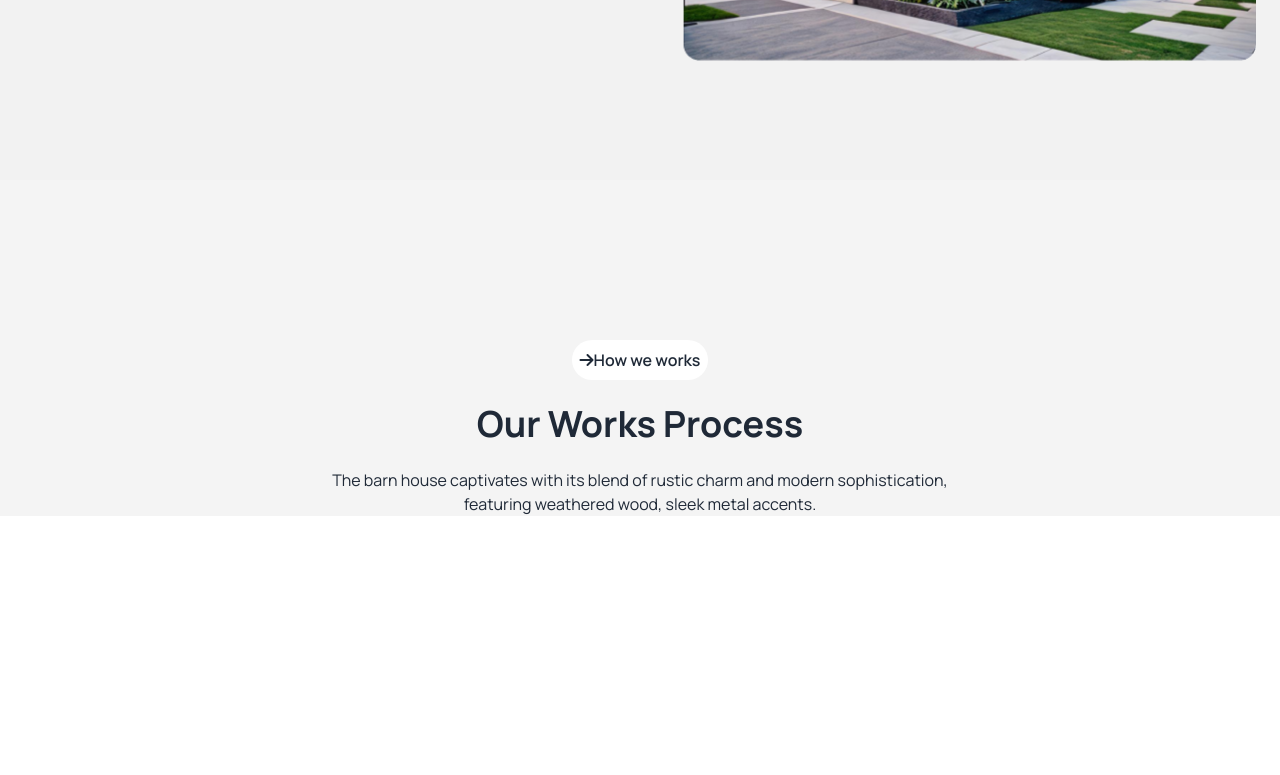
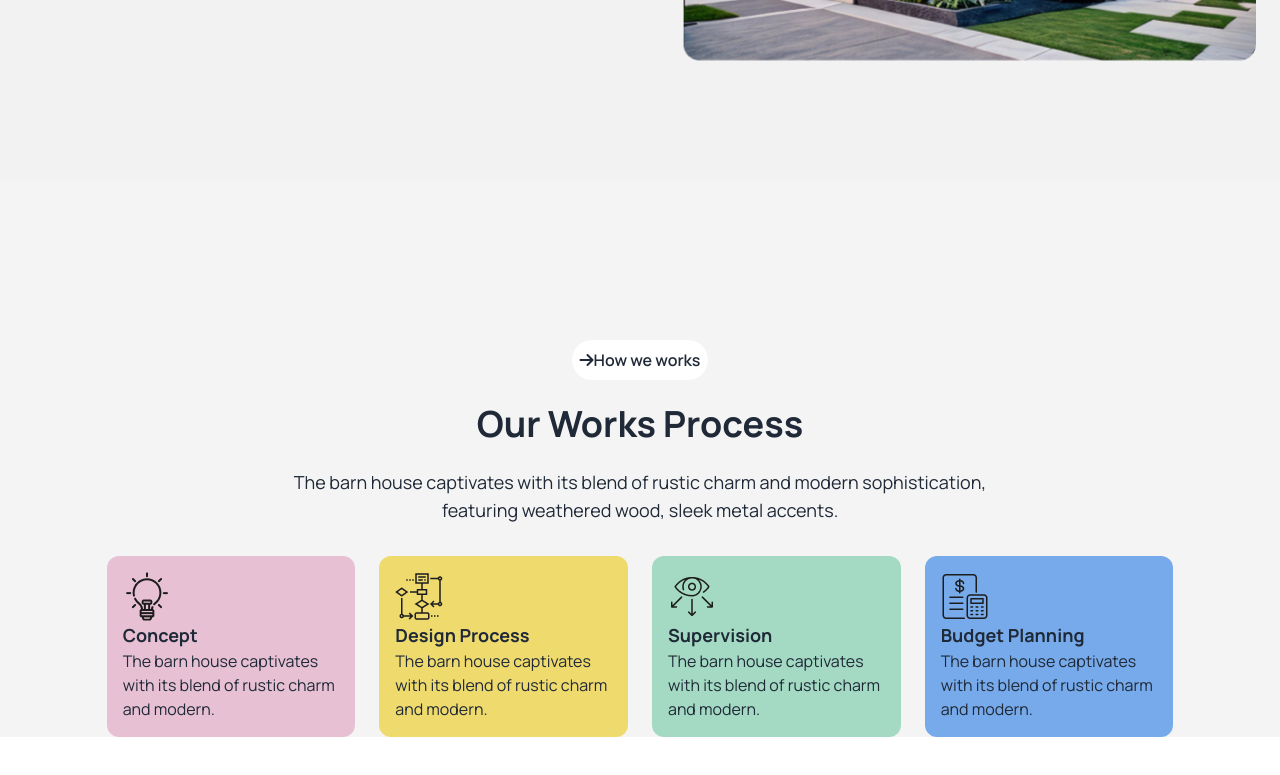
Before and after one commit to badal925119/assignment-03, a plain HTML site: page index.html in a window 1280 px wide. Shown: the part 1566-2341 px from the top of the page. Before the commit the page ends 2082 px from the top, so only its background shows below. Drawn offline with nearby package versions, Linux system fonts and the light colour scheme.

Commit message:
added work process section

```diff
--- a/index.html
+++ b/index.html
@@ -166,16 +166,44 @@
      </section>
 
      <!-- Work process Section -->
-      <section class="container mx-auto ">
+      <section class="container mx-auto mb-24 ">
         <!-- Text are -->
         <div class="flex items-center justify-center flex-col">
             <span class="bg-white rounded-full font-semibold p-2 mx-3"> <i class="fa-solid fa-arrow-right"></i>How we works</span>
             <h1 class="text-4xl  font-bold my-6">Our Works Process</h1>
-            <p class="text-center">The barn house captivates with its blend of rustic charm and modern sophistication, <br> featuring weathered wood, sleek metal accents.</p>
+            <p class="text-center space-y-2 text-lg">The barn house captivates with its blend of rustic charm and modern sophistication, <br> featuring weathered wood, sleek metal accents.</p>
         </div>
 
         <!-- image are -->
-        <div></div>
+        <div class="grid grid-cols-1 md:grid-cols-2 lg:grid-cols-4 gap-6 mt-8 w-5/6 mx-auto">
+            <!-- card-1 -->
+            <div class="bg-[#e7c1d3] rounded-xl p-4">
+                <img src="assets/concept.png" alt="">
+                <h1 class="text-lg font-bold">Concept</h1>
+                <p>The barn house captivates with its blend of rustic charm and modern.</p>
+                </div>
+
+                <!-- card-2 -->
+                <div class="bg-[#efda6e] rounded-xl p-4">
+                <img src="assets/flow-chart.png" alt="">
+                <h1 class="text-lg font-bold">Design Process</h1>
+                <p>The barn house captivates with its blend of rustic charm and modern.</p>
+                </div>
+
+                <!-- card-3 -->
+            <div class="bg-[#a4dac3] rounded-xl p-4">
+                <img src="assets/vision.png" alt="">
+                <h1 class="text-lg font-bold">Supervision</h1>
+                <p>The barn house captivates with its blend of rustic charm and modern.</p>
+                </div>
+
+                <!-- card-4 -->
+            <div class="bg-[#77aaea] rounded-xl p-4">
+                <img src="assets/budget-planning.png" alt="">
+                <h1 class="text-lg font-bold">Budget Planning</h1>
+                <p>The barn house captivates with its blend of rustic charm and modern.</p>
+                </div>
+        </div>
 
       </section>
 
```
